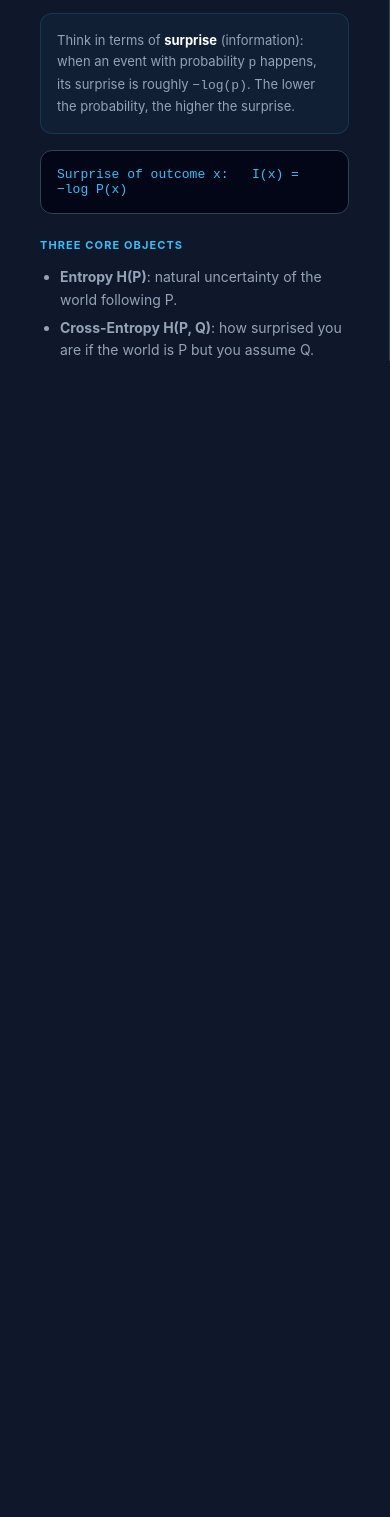
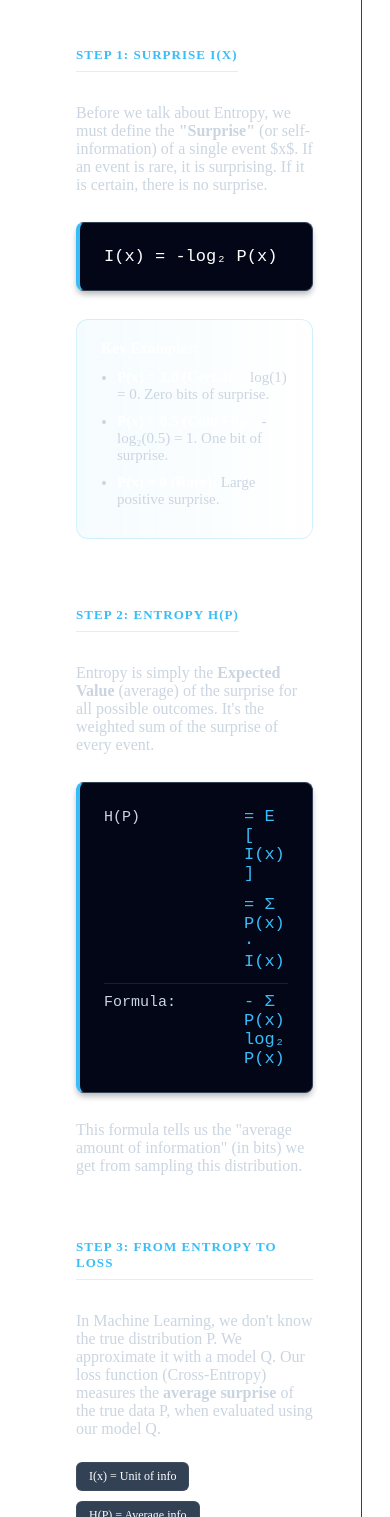
Before and after one commit to jsn5/entropy, a plain HTML site: page index.html in a window 390 px wide. Shown: the part 483-2000 px from the top of the page. Before the commit the page ends 844 px from the top, so only its background shows below. Drawn offline with Linux system fonts and the light colour scheme.

Commit message:
Ux improvements

```diff
--- a/index.html
+++ b/index.html
@@ -12,58 +12,29 @@
       --bg-card: #1e293b;
       --bg-input: #334155;
 
-      --text-primary: #f8fafc;
-      --text-secondary: #94a3b8;
-      --text-accent: #38bdf8; /* Cyan-400 */
+      --text-primary: #f1f5f9;  /* Brighter white */
+      --text-secondary: #cbd5e1; /* Lighter gray for better legibility */
+      --text-accent: #38bdf8;   /* Cyan-400 */
 
       --border: #334155;
 
-      --font-sans: 'Inter', -apple-system, BlinkMacSystemFont, "Segoe UI", Roboto, sans-serif;
+      --font-sans: 'Inter', system-ui, -apple-system, sans-serif;
       --font-mono: 'JetBrains Mono', 'Fira Code', monospace;
 
       --radius: 12px;
-      --ease: cubic-bezier(0.2, 0.8, 0.2, 1);
-    }
-
-    * { box-sizing: border-box; }
-
-    body {
-      margin: 0;
-      background-color: var(--bg-app);
-      color: var(--text-primary);
-      font-family: var(--font-sans);
-      height: 100vh;
-      overflow: hidden;
-      display: flex;
-    }
-
-    /* --- LAYOUT --- */
-    .app-container {
-      display: grid;
-      grid-template-columns: 240px 1fr;
-      width: 100%;
-      height: 100%;
-    }
-
-    @media (max-width: 900px) {
-      .app-container { grid-template-columns: 1fr; grid-template-rows: auto 1fr; }
-    }
-
-    /* --- SIDEBAR --- */
-    .sidebar {
-      background-color: var(--bg-sidebar);
-      border-right: 1px solid var(--border);
-      padding: 24px 16px;
+      --ease: cubic-bezier(0.2rder);
+      padding: 32px 20px;
       display: flex;
       flex-direction: column;
-      gap: 24px;
+      gap: 32px;
     }
 
     .brand {
-      font-size: 16px;
-      font-weight: 700;
+      font-size: 18px;
+      font-weight: 800;
       color: var(--text-primary);
       padding: 0 12px;
+      letter-spacing: -0.02em;
     }
 
     .brand span { color: var(--text-accent); }
@@ -71,38 +42,36 @@
     .nav-menu {
       display: flex;
       flex-direction: column;
-      gap: 4px;
+      gap: 6px;
     }
 
     .nav-item {
-      padding: 10px 12px;
+      padding: 12px 14px;
       border-radius: var(--radius);
       color: var(--text-secondary);
-      font-size: 13px;
+      font-size: 14px;
       font-weight: 500;
       cursor: pointer;
       transition: all 0.2s var(--ease);
       border: 1px solid transparent;
-      display: flex;
-      align-items: center;
-      gap: 10px;
     }
 
     .nav-item:hover {
-      background-color: rgba(255,255,255,0.03);
+      background-color: rgba(255,255,255,0.05);
       color: var(--text-primary);
     }
 
     .nav-item.active {
-      background-color: rgba(56, 189, 248, 0.1);
+      background-color: rgba(56, 189, 248, 0.15);
       color: var(--text-accent);
       border-color: rgba(56, 189, 248, 0.2);
+      font-weight: 600;
     }
 
     /* --- MAIN CONTENT AREA --- */
     .main-area {
       display: grid;
-      grid-template-columns: minmax(0, 1.2fr) minmax(0, 0.8fr);
+      grid-template-columns: minmax(0, 1.3fr) minmax(0, 0.9fr); /* More space for text */
       overflow: hidden;
     }
 
@@ -116,7 +85,7 @@
 
     /* --- LEFT PANE: THEORY --- */
     .theory-pane {
-      padding: 40px;
+      padding: 48px; /* More breathing room */
       overflow-y: auto;
       border-right: 1px solid var(--border);
     }
@@ -124,60 +93,110 @@
     .section-content { display: none; animation: fadeIn 0.4s var(--ease); }
     .section-content.active { display: block; }
 
-    h1 { font-size: 24px; font-weight: 700; margin: 0 0 8px 0; color: var(--text-primary); }
-    h2 { font-size: 11px; color: var(--text-accent); text-transform: uppercase; letter-spacing: 0.1em; margin: 24px 0 12px 0; font-weight: 700; }
-    p { line-height: 1.6; color: var(--text-secondary); font-size: 14px; margin-bottom: 16px; }
-    ul { padding-left: 20px; color: var(--text-secondary); font-size: 14px; line-height: 1.6; }
-    li { margin-bottom: 6px; }
+    h1 {
+      font-size: 32px;
+      font-weight: 800;
+      margin: 0 0 24px 0;
+      color: var(--text-primary);
+      letter-spacing: -0.03em;
+    }
+
+    h2 {
+      font-size: 13px;
+      color: var(--text-accent);
+      text-transform: uppercase;
+      letter-spacing: 0.08em;
+      margin: 40px 0 16px 0;
+      font-weight: 700;
+      border-bottom: 1px solid rgba(56,189,248,0.2);
+      padding-bottom: 8px;
+      display: inline-block;
+    }
+
+    p {
+      color: var(--text-secondary);
+      margin-bottom: 24px;
+      max-width: 65ch; /* Optimal line length */
+    }
+
+    ul {
+      padding-left: 20px;
+      color: var(--text-secondary);
+      margin-bottom: 24px;
+    }
+    li { margin-bottom: 10px; }
 
     .badge {
-      font-size: 10px; padding: 2px 8px; border-radius: 99px;
-      border: 1px solid rgba(148,163,184,0.4); color: var(--text-secondary);
-      text-transform: uppercase; letter-spacing: 0.05em; display: inline-block; margin-bottom: 12px;
+      font-size: 11px;
+      padding: 4px 10px;
+      border-radius: 99px;
+      background: rgba(148,163,184,0.1);
+      border: 1px solid rgba(148,163,184,0.3);
+      color: var(--text-secondary);
+      font-weight: 600;
+      text-transform: uppercase;
+      letter-spacing: 0.05em;
+      display: inline-block;
+      margin-bottom: 16px;
     }
 
+    /* IMPROVED FORMULA BOX */
     .equation-box {
-      background: var(--bg-sidebar);
+      background: #020617;
       border: 1px solid var(--border);
-      border-radius: var(--radius);
-      padding: 16px;
-      margin: 16px 0;
+      border-left: 4px solid var(--text-accent); /* Highlight strip */
+      border-radius: 8px;
+      padding: 24px;
+      margin: 28px 0;
       font-family: var(--font-mono);
-      font-size: 13px;
-      color: var(--text-accent);
+      font-size: 17px; /* Larger font */
+      color: #fff;
       overflow-x: auto;
+      box-shadow: 0 4px 6px -1px rgba(0, 0, 0, 0.3);
     }
 
     .equation-step {
       display: flex;
-      margin-bottom: 8px;
+      margin-bottom: 12px;
+      align-items: baseline;
     }
     .equation-step:last-child { margin-bottom: 0; }
-    .eq-left { min-width: 120px; color: var(--text-secondary); }
-    .eq-right { color: var(--text-accent); }
+    .eq-left { min-width: 140px; color: var(--text-secondary); font-size: 15px; }
+    .eq-right { color: var(--text-accent); font-weight: 500; }
 
+    /* IMPROVED INSIGHT CARD */
     .insight-card {
-      background: rgba(56, 189, 248, 0.05);
-      border: 1px solid rgba(56, 189, 248, 0.15);
+      background: linear-gradient(to right, rgba(56, 189, 248, 0.05), transparent);
+      border: 1px solid rgba(56, 189, 248, 0.2);
       border-radius: var(--radius);
-      padding: 16px;
-      margin: 16px 0;
-      font-size: 13px;
-      line-height: 1.6;
+      padding: 20px 24px;
+      margin: 28px 0;
+      font-size: 15px;
       color: var(--text-secondary);
+      position: relative;
     }
+    .insight-card strong { color: #fff; font-weight: 600; }
 
-    .chips { display: flex; gap: 8px; flex-wrap: wrap; margin: 12px 0; }
-    .chip { font-size: 11px; padding: 4px 10px; background: var(--bg-sidebar); border: 1px solid var(--border); border-radius: 99px; color: var(--text-secondary); }
+    .chips { display: flex; gap: 10px; flex-wrap: wrap; margin: 20px 0; }
+    .chip {
+      font-size: 12px;
+      padding: 6px 12px;
+      background: var(--bg-input);
+      border-radius: 6px;
+      color: #fff;
+      font-weight: 500;
+      border: 1px solid rgba(255,255,255,0.05);
+    }
 
     /* --- RIGHT PANE: LAB --- */
     .lab-pane {
       background-color: #0b1120;
-      padding: 32px;
+      padding: 40px;
       overflow-y: auto;
       display: flex;
       flex-direction: column;
-      gap: 24px;
+      gap: 32px;
+      border-left: 1px solid #000;
     }
 
     .lab-group { display: none; }
@@ -187,32 +206,47 @@
       background-color: var(--bg-card);
       border: 1px solid var(--border);
       border-radius: 16px;
-      padding: 24px;
-      box-shadow: 0 10px 30px -10px rgba(0,0,0,0.5);
+      padding: 28px;
+      box-shadow: 0 20px 40px -10px rgba(0,0,0,0.6);
     }
 
     .lab-header {
       display: flex;
       justify-content: space-between;
       align-items: center;
-      margin-bottom: 24px;
+      margin-bottom: 28px;
       padding-bottom: 16px;
       border-bottom: 1px solid var(--border);
     }
-    .lab-title { font-weight: 600; font-size: 15px; color: #fff; }
+    .lab-title { font-weight: 700; font-size: 16px; color: #fff; }
 
     /* CONTROLS */
-    .control-group { margin-bottom: 20px; }
-    .control-label { display: flex; justify-content: space-between; font-size: 13px; color: var(--text-secondary); margin-bottom: 10px; }
-    .val-display { font-family: var(--font-mono); color: var(--text-accent); font-size: 12px; padding: 2px 6px; background: rgba(0,0,0,0.3); border-radius: 4px; }
+    .control-group { margin-bottom: 24px; }
+    .control-label {
+      display: flex;
+      justify-content: space-between;
+      font-size: 14px;
+      color: var(--text-secondary);
+      margin-bottom: 12px;
+      font-weight: 500;
+    }
+    .val-display {
+      font-family: var(--font-mono);
+      color: var(--text-accent);
+      font-size: 14px;
+      background: rgba(0,0,0,0.3);
+      padding: 2px 8px;
+      border-radius: 6px;
+    }
 
     input[type=range] {
       -webkit-appearance: none; width: 100%; background: transparent;
     }
     input[type=range]::-webkit-slider-thumb {
-      -webkit-appearance: none; height: 16px; width: 16px; border-radius: 50%;
-      background: var(--text-accent); cursor: pointer; margin-top: -6px;
-      box-shadow: 0 0 10px rgba(56,189,248,0.4);
+      -webkit-appearance: none; height: 20px; width: 20px; border-radius: 50%;
+      background: var(--text-accent); cursor: pointer; margin-top: -8px;
+      box-shadow: 0 0 15px rgba(56,189,248,0.5);
+      border: 2px solid #fff;
     }
     input[type=range]::-webkit-slider-runnable-track {
       width: 100%; height: 4px; cursor: pointer; background: var(--bg-input); border-radius: 2px;
@@ -220,41 +254,42 @@
 
     /* RESULTS */
     .result-grid {
-      display: grid; gap: 8px; background: var(--bg-sidebar);
-      padding: 16px; border-radius: var(--radius); border: 1px solid var(--border);
+      display: grid; gap: 12px; background: #0f172a;
+      padding: 20px; border-radius: var(--radius); border: 1px solid var(--border);
     }
-    .result-item { display: flex; justify-content: space-between; align-items: center; font-size: 13px; color: var(--text-secondary); }
-    .result-val { font-family: var(--font-mono); font-size: 13px; color: var(--text-accent); }
-    .hint { font-size: 12px; color: var(--text-secondary); opacity: 0.7; margin-top: 12px; line-height: 1.5; }
+    .result-item { display: flex; justify-content: space-between; align-items: center; font-size: 14px; color: var(--text-secondary); }
+    .result-val { font-family: var(--font-mono); font-size: 15px; color: var(--text-accent); font-weight: 600; }
+
+    .hint { font-size: 13px; color: var(--text-secondary); opacity: 0.8; margin-top: 16px; line-height: 1.5; font-style: italic; }
 
     /* QUIZ BOX */
     .quiz-box {
-      margin-top: 20px;
-      padding: 12px;
+      margin-top: 24px;
+      padding: 16px;
       background: rgba(255,255,255,0.03);
       border-radius: 8px;
       border: 1px dashed var(--border);
       cursor: pointer;
       transition: all 0.2s ease;
     }
-    .quiz-box:hover { background: rgba(255,255,255,0.05); }
-    .quiz-question { font-size: 13px; font-weight: 600; color: #fff; display: flex; align-items: center; gap: 8px; }
+    .quiz-box:hover { background: rgba(255,255,255,0.05); border-color: var(--text-secondary); }
+    .quiz-box.open { border-color: var(--text-accent); background: rgba(56, 189, 248, 0.05); }
+    .quiz-question { font-size: 14px; font-weight: 700; color: #fff; display: flex; align-items: center; gap: 10px; }
     .quiz-answer {
-      font-size: 13px; color: var(--text-accent); margin-top: 8px; display: none; line-height: 1.5;
-      padding-top: 8px; border-top: 1px solid rgba(255,255,255,0.1);
+      font-size: 14px; color: var(--text-primary); margin-top: 12px; display: none; line-height: 1.6;
+      padding-top: 12px; border-top: 1px solid rgba(255,255,255,0.1);
     }
     .quiz-box.open .quiz-answer { display: block; }
-    .quiz-box.open { border-color: var(--text-accent); }
 
     /* TOGGLE BUTTONS */
     .toggle-row { display: flex; background: var(--bg-sidebar); padding: 4px; border-radius: 8px; border: 1px solid var(--border); }
     .toggle-btn {
       flex: 1; border: none; background: transparent; color: var(--text-secondary);
-      padding: 8px; font-size: 12px; cursor: pointer; border-radius: 6px; font-weight: 600;
+      padding: 10px; font-size: 13px; cursor: pointer; border-radius: 6px; font-weight: 600;
     }
     .toggle-btn.active { background: var(--bg-input); color: #fff; }
 
-    @keyframes fadeIn { from { opacity: 0; transform: translateY(5px); } to { opacity: 1; transform: translateY(0); } }
+    @keyframes fadeIn { from { opacity: 0; transform: translateY(8px); } to { opacity: 1; transform: translateY(0); } }
   </style>
 </head>
 <body>
@@ -280,24 +315,59 @@
       <div class="theory-pane">
 
         <div id="content-overview" class="section-content active">
-          <span class="badge">Concept Map</span>
-          <h1>Big Picture</h1>
+          <span class="badge">Foundations</span>
+          <h1>The Atomic Unit</h1>
 
-          <h2>Mental Model</h2>
+          <h2>Step 1: Surprise I(x)</h2>
+          <p>
+            Before we talk about Entropy, we must define the <strong>"Surprise"</strong> (or self-information) of a single event $x$.
+            If an event is rare, it is surprising. If it is certain, there is no surprise.
+          </p>
+          <div class="equation-box">
+             I(x) = -log₂ P(x)
+          </div>
           <div class="insight-card">
-            Think in terms of <strong style="color:white">surprise</strong> (information): when an event with probability <code>p</code> happens, its surprise is roughly <code>−log(p)</code>. The lower the probability, the higher the surprise.
-          </div>
-          <div class="equation-box">
-            Surprise of outcome x: &nbsp; I(x) = −log P(x)
+            <strong>Key Examples:</strong>
+            <ul style="margin:12px 0 0 0; padding-left:16px;">
+              <li><strong>P(x) = 1.0 (Certain):</strong> log(1) = 0. Zero bits of surprise.</li>
+              <li><strong>P(x) = 0.5 (Coin Flip):</strong> -log₂(0.5) = 1. One bit of surprise.</li>
+              <li><strong>P(x) ≈ 0 (Rare):</strong> Large positive surprise.</li>
+            </ul>
           </div>
 
-          <h2>Three core objects</h2>
-          <ul>
-            <li><b>Entropy H(P)</b>: natural uncertainty of the world following P.</li>
-            <li><b>Cross-Entropy H(P, Q)</b>: how surprised you are if the world is P but you assume Q.</li>
-            <li><b>KL Divergence KL(P‖Q)</b>: <i>extra</i> surprise you suffer because Q ≠ P.</li>
-          </ul>
-          <div class="equation-box">H(P, Q) = H(P) + KL(P‖Q)</div>
+          <h2>Step 2: Entropy H(P)</h2>
+          <p>
+            Entropy is simply the <strong>Expected Value</strong> (average) of the surprise for all possible outcomes.
+            It's the weighted sum of the surprise of every event.
+          </p>
+          <div class="equation-box">
+            <div class="equation-step">
+              <div class="eq-left">H(P)</div>
+              <div class="eq-right">= E [ I(x) ]</div>
+            </div>
+            <div class="equation-step">
+              <div class="eq-left"></div>
+              <div class="eq-right">= Σ P(x) · I(x)</div>
+            </div>
+            <div class="equation-step" style="border-top:1px solid rgba(255,255,255,0.1); margin-top:8px; padding-top:8px;">
+              <div class="eq-left">Formula:</div>
+              <div class="eq-right">- Σ P(x) log₂ P(x)</div>
+            </div>
+          </div>
+          <p>
+            This formula tells us the "average amount of information" (in bits) we get from sampling this distribution.
+          </p>
+
+          <h2>Step 3: From Entropy to Loss</h2>
+          <p>
+            In Machine Learning, we don't know the true distribution P. We approximate it with a model Q.
+            Our loss function (Cross-Entropy) measures the <strong>average surprise</strong> of the true data P, when evaluated using our model Q.
+          </p>
+          <div class="chips">
+            <span class="chip">I(x) = Unit of info</span>
+            <span class="chip">H(P) = Average info</span>
+            <span class="chip">CE = Average info under Model Q</span>
+          </div>
         </div>
 
         <div id="content-entropy" class="section-content">
@@ -305,17 +375,17 @@
           <h1>Entropy H(P)</h1>
 
           <h2>Definition</h2>
-          <p>Entropy is the <b>average surprise</b> when outcomes are drawn from a distribution P.</p>
+          <p>Entropy is the <strong>average surprise</strong> when outcomes are drawn from a distribution P.</p>
           <div class="equation-box">H(P) = − Σ P(x) log P(x)</div>
 
           <h2>Intuition: Fair vs. Unfair Dice</h2>
           <p>Imagine two different 6-sided dice:</p>
           <ul>
-            <li><b>Fair Die:</b> Every side has probability 1/6. You have <i>no idea</i> what will happen next. The uncertainty is maximized. <br><span style="color:var(--text-accent)">Entropy is High.</span></li>
-            <li><b>Loaded (Unfair) Die:</b> One side comes up 90% of the time. You are fairly certain what will happen. <br><span style="color:var(--text-accent)">Entropy is Low.</span></li>
+            <li><strong>Fair Die:</strong> Every side has probability 1/6. You have <i>no idea</i> what will happen next. The uncertainty is maximized. <br><span style="color:var(--text-accent); font-weight:600;">Entropy is High.</span></li>
+            <li><strong>Loaded (Unfair) Die:</strong> One side comes up 90% of the time. You are fairly certain what will happen. <br><span style="color:var(--text-accent); font-weight:600;">Entropy is Low.</span></li>
           </ul>
           <div class="insight-card">
-            Entropy measures <b>unpredictability</b>. If a system is rigged (deterministic), entropy drops towards zero.
+            Entropy measures <strong>unpredictability</strong>. If a system is rigged (deterministic), entropy drops towards zero.
           </div>
         </div>
 
@@ -324,7 +394,7 @@
           <h1>Cross-Entropy Loss</h1>
 
           <h2>Definition</h2>
-          <p>Cross-entropy H(P, Q) is the average surprise if the world follows P but you <b>use Q to measure probabilities</b>.</p>
+          <p>Cross-entropy H(P, Q) is the average surprise if the world follows P but you <strong>use Q to measure probabilities</strong>.</p>
           <div class="equation-box">H(P, Q) = − Σ P(x) log Q(x)</div>
 
           <h2>In classification with one-hot labels</h2>
@@ -357,7 +427,7 @@
           <h1>KL Divergence</h1>
 
           <h2>Definition</h2>
-          <p>KL measures how many extra bits of surprise you suffer because you use the wrong model Q for a world that follows P.</p>
+          <p>KL measures how many <strong>extra bits of surprise</strong> you suffer because you use the wrong model Q for a world that follows P.</p>
 
           <h2>Derivation from H(P,Q) - H(P)</h2>
           <p>We know that Cross-Entropy is Entropy plus KL. Let's solve for KL:</p>
@@ -378,8 +448,8 @@
               <div class="eq-left">=</div>
               <div class="eq-right">Σ P(x) [ log P(x) − log Q(x) ]</div>
             </div>
-            <div class="equation-step" style="margin-top:8px; border-top:1px solid rgba(255,255,255,0.1); padding-top:8px;">
-              <div class="eq-left">Final Formula:</div>
+            <div class="equation-step" style="margin-top:12px; border-top:1px solid rgba(255,255,255,0.1); padding-top:12px;">
+              <div class="eq-left">Final Ratio:</div>
               <div class="eq-right">Σ P(x) log( P(x) / Q(x) )</div>
             </div>
           </div>
@@ -403,9 +473,9 @@
                <span class="badge" style="margin:0">At a Glance</span>
              </div>
              <div class="result-grid">
-               <div class="result-item"><span>Entropy</span> <span style="color:#fff">How hard is the game?</span></div>
-               <div class="result-item"><span>CE</span> <span style="color:#fff">How hard using my model?</span></div>
-               <div class="result-item"><span>KL</span> <span style="color:#fff">How much worse is my model?</span></div>
+               <div class="result-item"><span>Surprise I(x)</span> <span style="color:#fff">-log P(x)</span></div>
+               <div class="result-item"><span>Entropy H(P)</span> <span style="color:#fff">Σ P(x)·I(x)</span></div>
+               <div class="result-item"><span>Cross-Ent H(P,Q)</span> <span style="color:#fff">Σ P(x)·I_model(x)</span></div>
              </div>
              <div class="hint">Select a tab from the sidebar to open a specific calculator.</div>
            </div>
@@ -462,14 +532,14 @@
                 <span class="result-val" id="res-ent-val">2.585</span>
               </div>
               <div class="result-item" id="row-prob-dist">
-                <span style="font-size:11px; opacity:0.6">P = [1/6, 1/6, 1/6, ...]</span>
+                <span style="font-size:13px; opacity:0.6">P = [1/6, 1/6, 1/6, ...]</span>
               </div>
             </div>
 
             <div class="quiz-box" onclick="toggleQuiz(this)">
               <div class="quiz-question"><span>?</span> Think: If the die becomes unfair, does entropy go up or down?</div>
               <div class="quiz-answer">
-                It goes <b>DOWN</b>. <br>Entropy measures uncertainty. If the die is loaded (unfair), you can predict the outcome more easily, so the surprise (entropy) decreases.
+                It goes <strong>DOWN</strong>. <br>Entropy measures uncertainty. If the die is loaded (unfair), you can predict the outcome more easily, so the surprise (entropy) decreases.
               </div>
             </div>
           </div>
```
